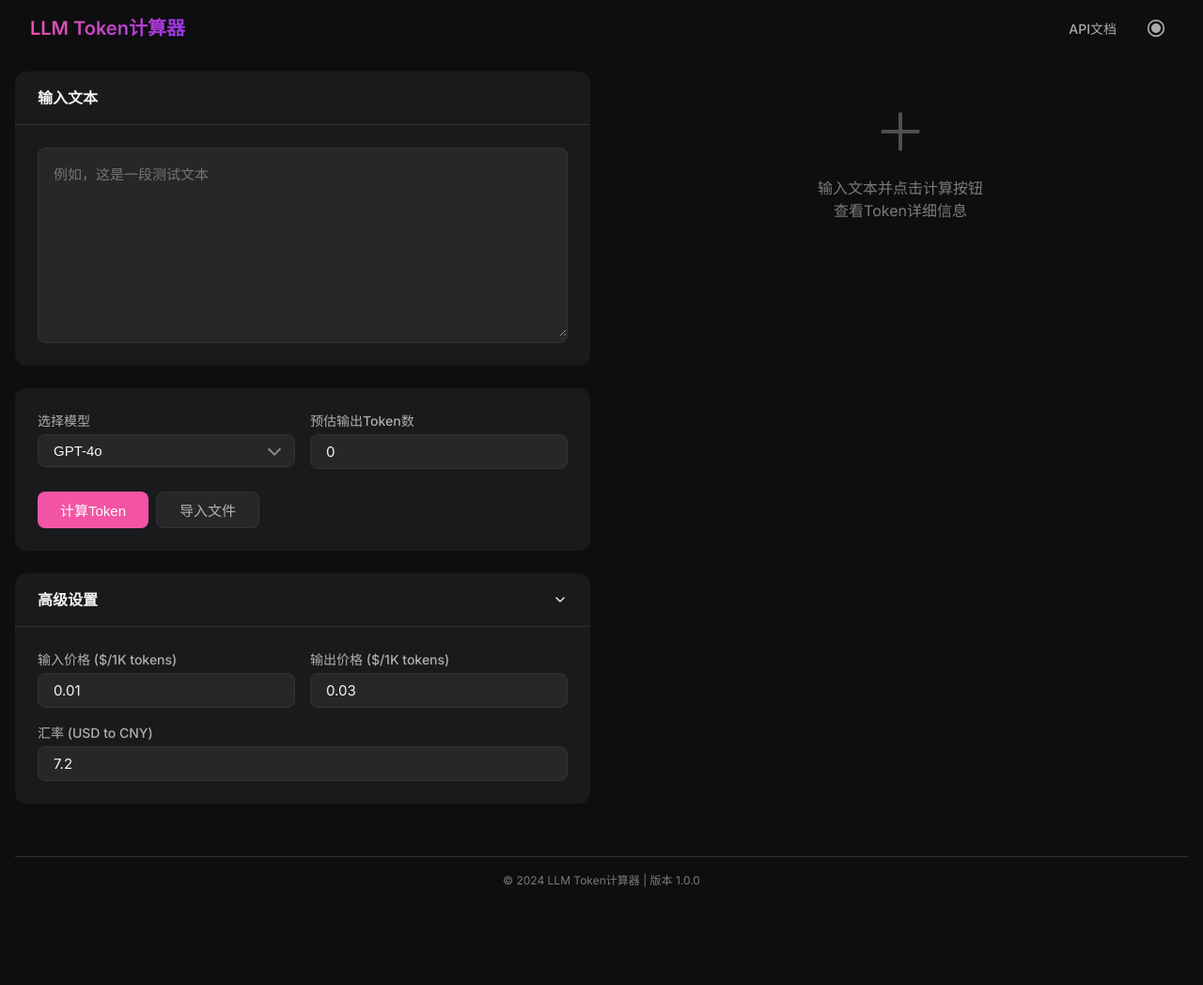
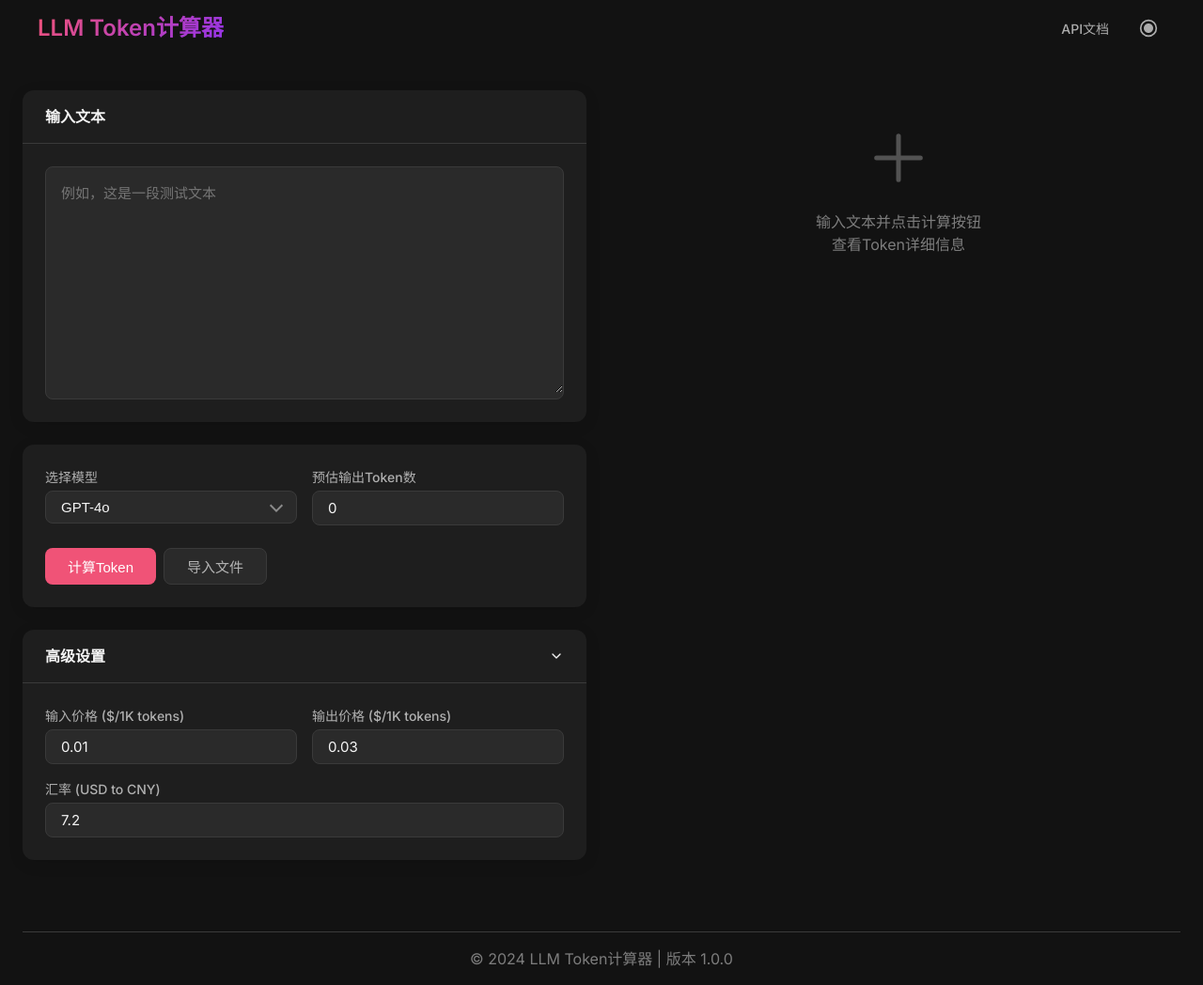
Before and after one commit to SynopAI/token-calculator, a Flask app: page / in a window 1280 px wide. Shown: the whole page at 94% size. Before the commit the page ends 944 px from the top, so only its background shows below. Run offline with Flask 3, Linux system fonts and the light colour scheme.

Commit message:
style: 优化界面样式和布局
调整了暗色主题颜色，使其更鲜明。增加了表单元素、按钮和卡片的大小，提升用户体验。改进了响应式布局和焦点状态，使界面更加美观和易用。

```diff
--- a/app/static/css/modern.css
+++ b/app/static/css/modern.css
@@ -1,18 +1,18 @@
 :root {
-    /* 暗色主题颜色 */
-    --bg-main: #0e0e10;
-    --bg-card: #1a1a1d;
-    --bg-input: #27272a;
-    --bg-hover: #313135;
-    --border: #333336;
+    /* 暗色主题颜色 - 更鲜明的色调 */
+    --bg-main: #121212;
+    --bg-card: #1e1e1e;
+    --bg-input: #2a2a2a;
+    --bg-hover: #333333;
+    --border: #3a3a3a;
     --text-primary: rgba(255, 255, 255, 0.95);
     --text-secondary: rgba(255, 255, 255, 0.65);
     --text-tertiary: rgba(255, 255, 255, 0.45);
 
-    /* 强调色 */
-    --accent: #f354a5;
-    --accent-hover: #f46ab3;
-    --accent-soft: rgba(243, 84, 165, 0.15);
+    /* 更鲜明的强调色 */
+    --accent: #f05377;
+    --accent-hover: #f37693;
+    --accent-soft: rgba(240, 83, 119, 0.15);
 
     /* 其他颜色 */
     --success: #10b981;
@@ -62,9 +62,9 @@ body {
     display: flex;
     flex-direction: column;
     min-height: 100vh;
-    max-width: 1440px;
+    max-width: 1600px;
     margin: 0 auto;
-    padding: 0 var(--space-md);
+    padding: 0 24px;
 }
 
 /* 顶部导航栏 */
@@ -81,7 +81,7 @@ body {
 }
 
 .app-header h1 {
-    font-size: 20px;
+    font-size: 24px;
     font-weight: 600;
     background: linear-gradient(135deg, var(--accent), #9333ea);
     -webkit-background-clip: text;
@@ -89,6 +89,85 @@ body {
     color: transparent;
 }
 
+/* 增加表单元素大小 */
+.form-input,
+select,
+textarea {
+    padding: 10px 16px; /* 增加内边距 */
+    font-size: 16px; /* 增加字体大小 */
+}
+
+.textarea-container textarea {
+    height: 240px; /* 增加文本区域高度 */
+}
+
+/* 增加按钮大小 */
+.primary-button,
+.secondary-button {
+    padding: 10px 24px; /* 增加内边距 */
+    font-size: 16px; /* 增加字体大小 */
+    border-radius: 8px; /* 稍微调整圆角 */
+}
+
+/* 调整卡片样式 */
+.card {
+    border-radius: 12px; /* 稍微增加圆角 */
+    margin-bottom: 24px; /* 增加底部边距 */
+    box-shadow: 0 4px 16px rgba(0, 0, 0, 0.1); /* 增强阴影 */
+}
+
+.card-body {
+    padding: 24px; /* 增加内边距 */
+}
+
+.card-header {
+    padding: 16px 24px; /* 增加内边距 */
+}
+
+/* 增加Token指标大小 */
+.metric-value {
+    font-size: 40px; /* 增大指标值字体 */
+}
+
+.metric-label {
+    font-size: 16px; /* 增大指标标签字体 */
+}
+
+.token-visualization {
+    font-size: 16px; /* 增大Token可视化字体 */
+    line-height: 2; /* 增加行高 */
+}
+
+/* 调整Token元素大小 */
+.token-item {
+    padding: 3px 6px; /* 增加内边距 */
+    margin: 3px; /* 增加外边距 */
+    border-radius: 5px; /* 增加圆角 */
+}
+
+/* 调整成本表格 */
+.cost-row {
+    padding: 12px 0; /* 增加行间距 */
+    font-size: 16px; /* 增加字体大小 */
+}
+
+/* 响应式调整 */
+@media (max-width: 1200px) {
+    .content-layout {
+        grid-template-columns: 1fr 1fr;
+        gap: 24px;
+    }
+}
+
+@media (max-width: 992px) {
+    .content-layout {
+        grid-template-columns: 1fr;
+    }
+
+    .app-container {
+        padding: 0 16px;
+    }
+}
 .header-actions {
     display: flex;
     align-items: center;
@@ -138,7 +217,8 @@ body {
 .content-layout {
     display: grid;
     grid-template-columns: 1fr 1fr;
-    gap: var(--space-lg);
+    gap: 32px; /* 增加间距 */
+    padding: 20px 0; /* 添加上下内边距 */
 }
 
 /* 卡片样式 */
@@ -578,7 +658,7 @@ textarea:focus {
 .app-footer {
     padding: var(--space-md);
     text-align: center;
-    font-size: 12px;
+    font-size: 16px;
     color: var(--text-tertiary);
     border-top: 1px solid var(--border);
 }
@@ -627,17 +707,6 @@ body.light-theme {
     background-color: var(--text-tertiary);
 }
 
-/* 改进加载状态显示，使用淡入淡出过渡 */
-.loading-overlay {
-    opacity: 0.7;
-    transition: opacity 0.3s ease;
-}
-
-/* 避免内容区域高度突变导致的跳动 */
-.result-section {
-    min-height: 400px; /* 设定一个最小高度，避免高度变化导致的页面跳动 */
-}
-
 /* 平滑过渡效果 */
 #resultData, #emptyState {
     transition: opacity 0.3s ease;
@@ -658,12 +727,6 @@ body {
     width: 100%;
     opacity: 1;
     transition: opacity 0.3s ease;
-}
-
-.loading-overlay {
-    opacity: 0.7;
-    backdrop-filter: blur(1px);
-    transition: opacity 0.2s ease, backdrop-filter 0.2s ease;
 }
 
 /* 改善加载动画 */
@@ -694,3 +757,31 @@ body {
     -webkit-backface-visibility: hidden;
     perspective: 1000;
 }
+
+/* 为输入框添加更明显的焦点状态 */
+.form-input:focus,
+.textarea-container:focus-within,
+.select-container:focus-within {
+    border-color: var(--accent);
+    box-shadow: 0 0 0 2px var(--accent-soft);
+}
+
+/* 更明显的按钮样式 */
+.primary-button {
+    background-color: var(--accent);
+    color: white;
+    border: none;
+    transform: translateY(0);
+    transition: all 0.3s ease;
+}
+
+.primary-button:hover {
+    background-color: var(--accent-hover);
+    transform: translateY(-2px);
+    box-shadow: 0 6px 16px rgba(240, 83, 119, 0.3);
+}
+
+/* 更明显的指标卡样式 */
+.metric.primary {
+    background: linear-gradient(135deg, var(--accent), #8a2be2);
+}
--- a/app/templates/index.html
+++ b/app/templates/index.html
@@ -5,10 +5,9 @@
 
 <head>
     <meta charset="UTF-8">
-    <meta name="viewport" content="width=device-width, initial-scale=1.0, maximum-scale=1.0, user-scalable=no">
+    <meta name="viewport" content="width=device-width, initial-scale=1.0">
     <title>LLM Token计算器</title>
     <link rel="stylesheet" href="https://fonts.googleapis.com/css2?family=Inter:wght@400;500;600;700&display=swap">
-    <!-- 使用绝对路径引用CSS文件 -->
     <link rel="stylesheet" href="{{ url_for('static', filename='css/modern.css') }}">
 </head>
 
@@ -33,6 +32,7 @@
         </header>
 
         <!-- 主内容区 -->
+        <!-- 替换整个content-layout部分 -->
         <main class="app-content">
             <div class="content-layout">
                 <!-- 左侧输入区 -->
@@ -49,7 +49,7 @@
                         </div>
                     </div>
 
-                    <!-- 模型选择卡片 -->
+                    <!-- 模型选择与计算按钮 -->
                     <div class="card">
                         <div class="card-body">
                             <div class="form-row">
@@ -71,7 +71,6 @@
                                 </div>
                             </div>
 
-                            <!-- 找到 action-buttons 部分并修改成这样 -->
                             <div class="action-buttons">
                                 <button type="button" id="calculateBtn" class="primary-button">
                                     计算Token
@@ -84,7 +83,7 @@
                         </div>
                     </div>
 
-                    <!-- 价格设置卡片 -->
+                    <!-- 高级设置卡片 -->
                     <div class="card collapsible-card">
                         <div class="card-header clickable" data-target="pricingSettings">
                             <h2>高级设置</h2>
@@ -126,7 +125,7 @@
                     <div id="resultContent">
                         <!-- 空状态显示 -->
                         <div id="emptyState" class="empty-state">
-                            <svg width="64" height="64" viewBox="0 0 24 24" fill="none" stroke="currentColor"
+                            <svg width="80" height="80" viewBox="0 0 24 24" fill="none" stroke="currentColor"
                                 stroke-width="1.5" stroke-linecap="round" stroke-linejoin="round">
                                 <path d="M12 5v14M5 12h14"></path>
                             </svg>
```
